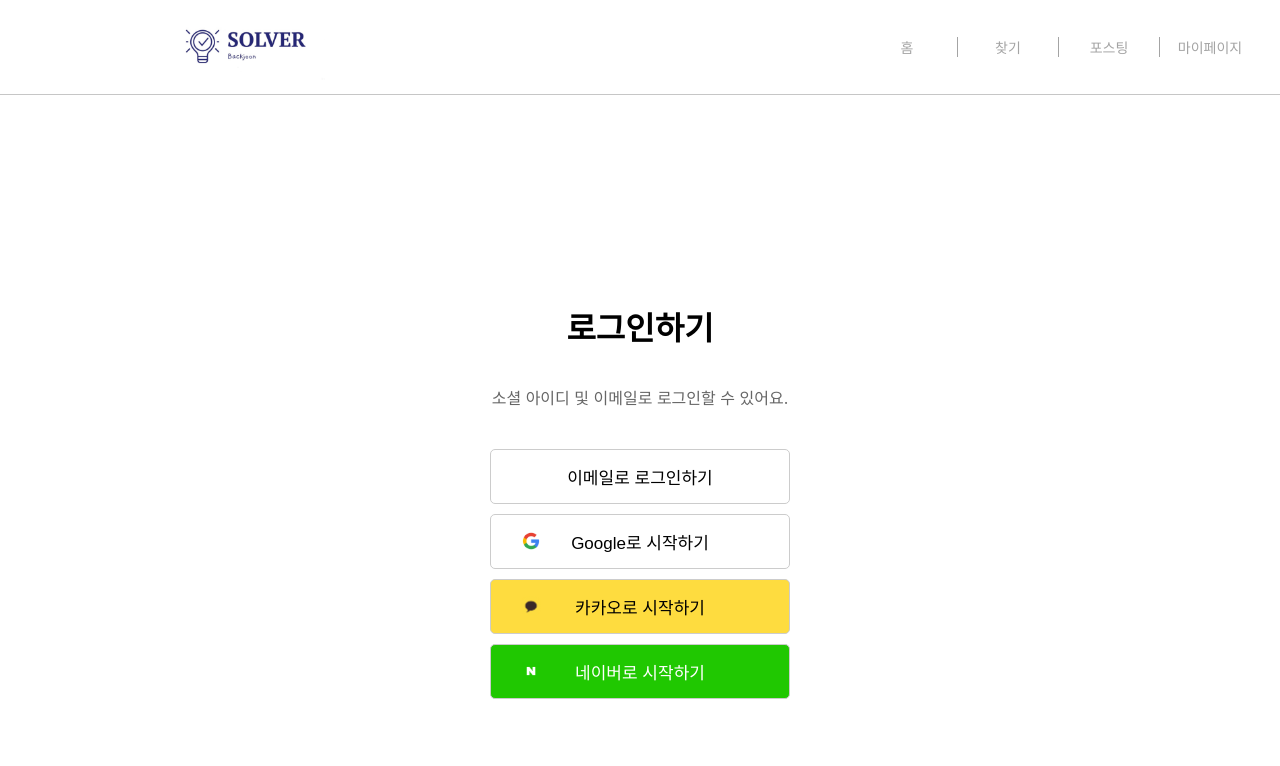
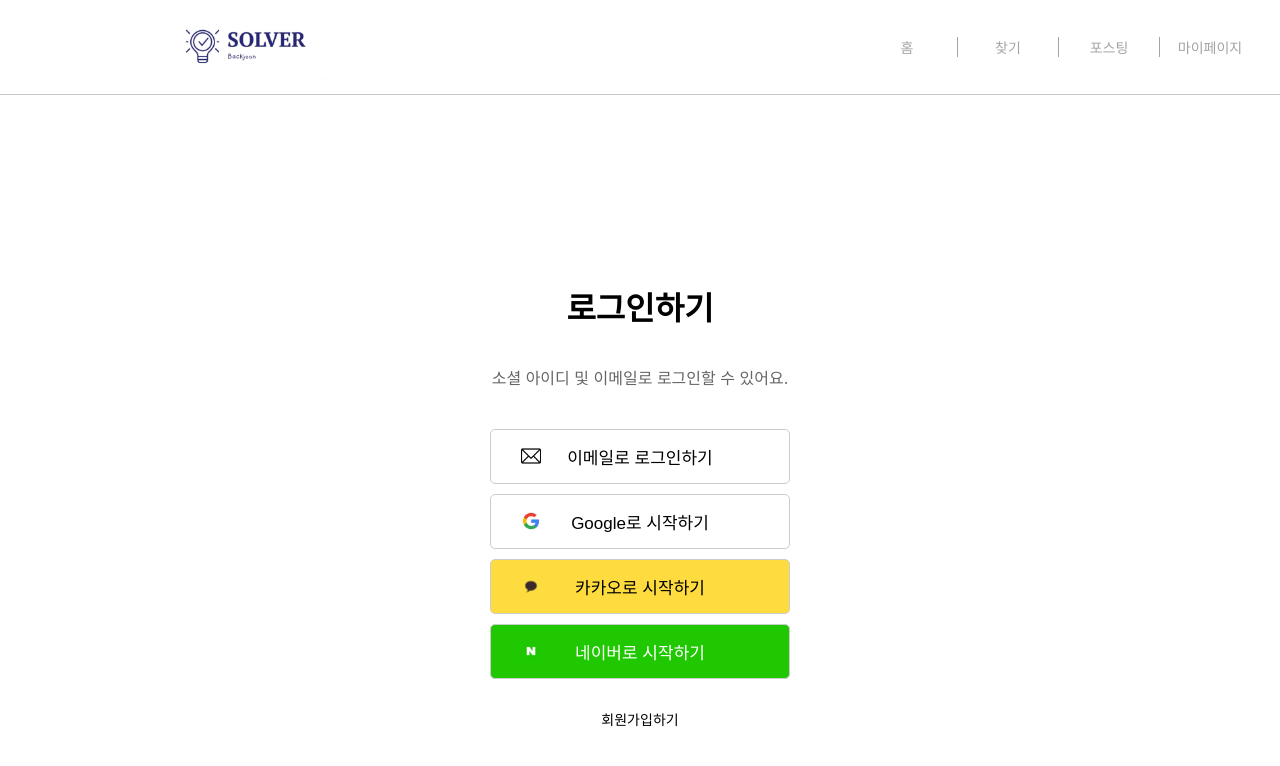
Before and after one commit to yerroong/inha_likelion_hackathon4, a React (Create React App) app in the folder front/: page /login in a window 1280 px wide. Shown: the top 766 px of the page. Built offline with nearby package versions, Linux system fonts and the light colour scheme.

Commit message:
로그인

```diff
--- a/front/src/App.jsx
+++ b/front/src/App.jsx
@@ -9,7 +9,7 @@ import SinglePost from './pages/SinglePost';
 import PostComment from './pages/PostComment';
 import Login from './pages/Login';
 import EmailLogin from './pages/EmailLogin';
-import Signup from './pages/Signup';
+import RegisterForm from './pages/RegisterForm';
 
 
 const App = () => {
@@ -26,8 +26,8 @@ const App = () => {
           <Route path="/posting" />
           <Route path="/mypage" element={<MyPage/>} />
           <Route path="/login" element={<Login />} />
-          <Route path="/email-login" element={<EmailLogin />} />
-          <Route path="/signup" element={<Signup />} />
+          <Route path="/login/email-login" element={<EmailLogin />} />
+          <Route path="/registerform" element={<RegisterForm />} />
         </Routes>
       </main>
     </Router>
--- a/front/src/pages/Login.jsx
+++ b/front/src/pages/Login.jsx
@@ -72,9 +72,28 @@ const EmailLoginButton = styled(Link)`
   align-items: center;
   justify-content: center;
   gap: 10px;
+  position: relative;
 
   &:hover {
     background-color: #f0f0f0;
+  }
+
+  img {
+    width: 20px;
+    height: 20px;
+    position: absolute;
+    left: 30px;
+  }
+`;
+
+const RegisterLink = styled(Link)`
+  margin-top: 20px;
+  font-size: 14px;
+  color: #000;
+  text-decoration: none;
+
+  &:hover {
+    text-decoration: underline;
   }
 `;
 
@@ -83,8 +102,9 @@ const Login = () => {
     <Container>
       <Title>로그인하기</Title>
       <Subtitle>소셜 아이디 및 이메일로 로그인할 수 있어요.</Subtitle>
-      <EmailLoginButton to="/email-login">
+      <EmailLoginButton to="/login/email-login">
         이메일로 로그인하기
+        <img src="/email.png" alt="Email" />
       </EmailLoginButton>
       <Button className='google-login-btn'>
         <img src="/google-logo.png" alt="Google" />
@@ -98,6 +118,7 @@ const Login = () => {
         <img src="/naver-logo.png" alt="Naver" />
         네이버로 시작하기
       </Button>
+      <RegisterLink to="/registerform">회원가입하기</RegisterLink>
     </Container>
   );
 };
--- a/front/src/pages/Signup.jsx
+++ b/front/src/pages/RegisterForm.jsx
@@ -40,7 +40,7 @@ const Button = styled.button`
   }
 `;
 
-const Signup = () => {
+const RegisterForm = () => {
   const [email, setEmail] = useState('');
   const [password, setPassword] = useState('');
 
@@ -72,4 +72,4 @@ const Signup = () => {
   );
 };
 
-export default Signup;
+export default RegisterForm;
```
Also changed, not shown: front/public/email.png (added).
